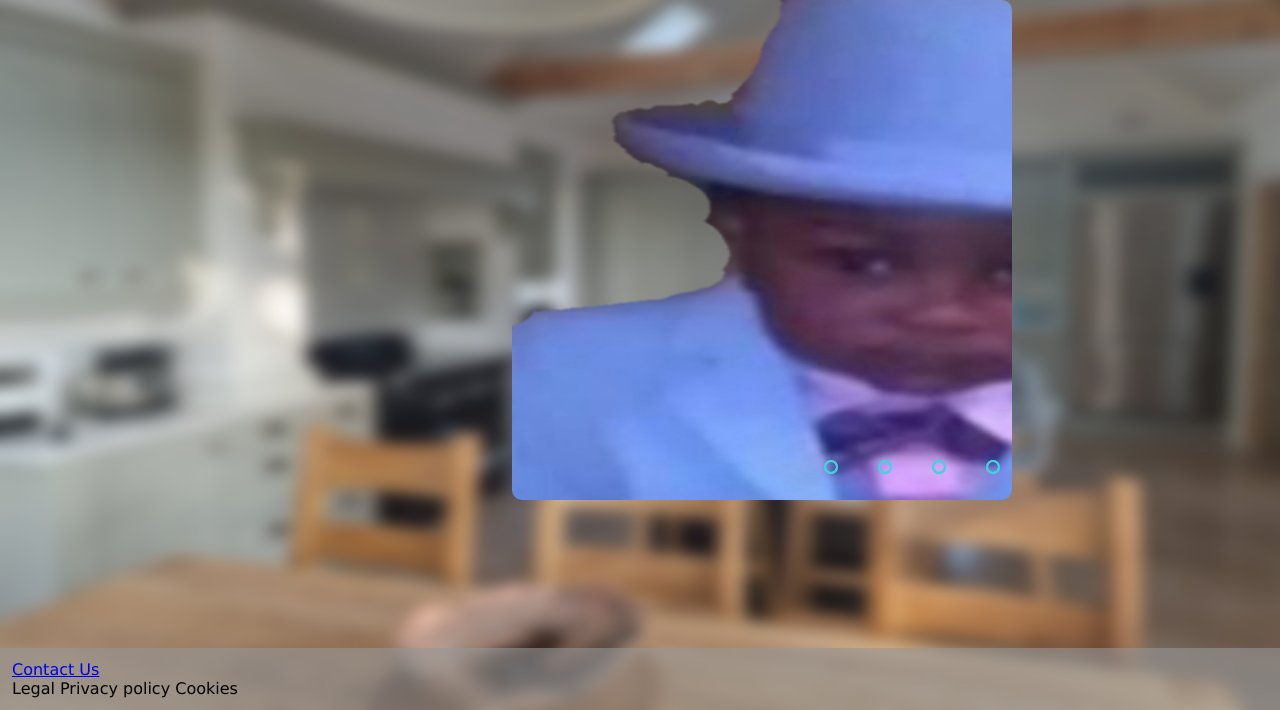
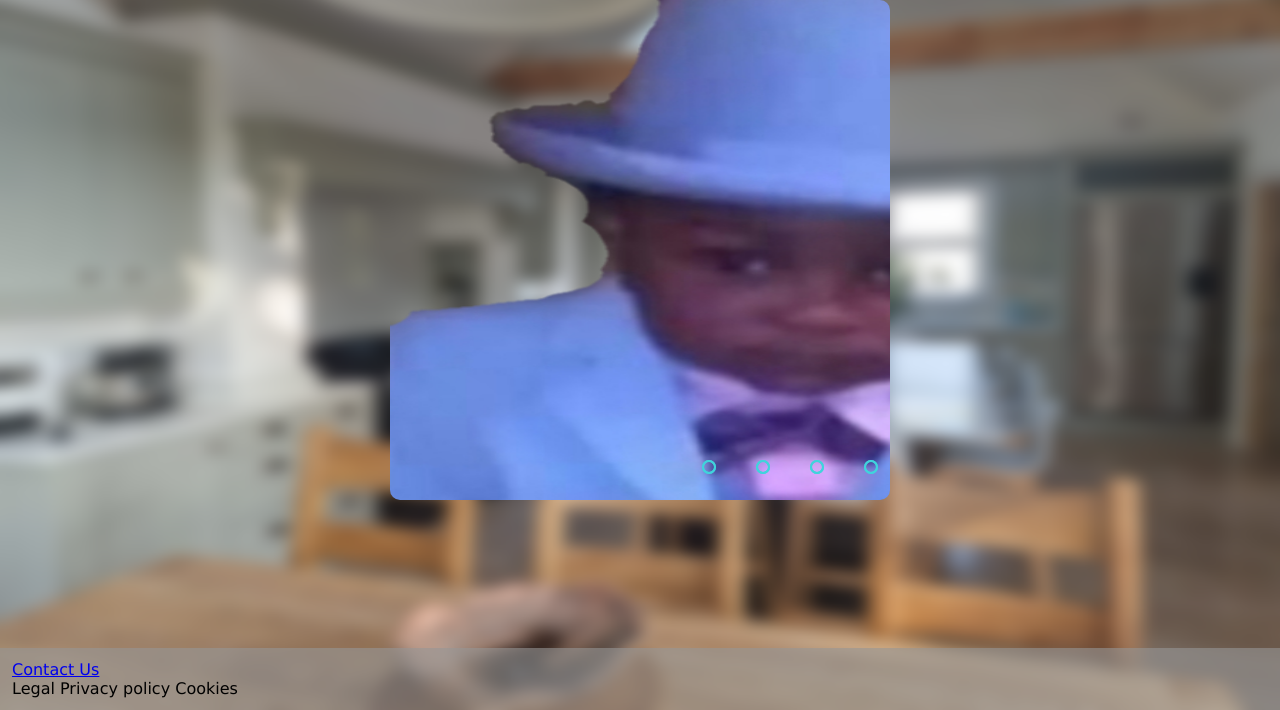
Before and after one commit to Orbitz4k/Kitchen_Website, a PHP site: page / in a window 1280 px wide. Shown: the part 90-800 px from the top of the page. Run offline with PHP 8.4, Linux system fonts and the light colour scheme.

Commit message:
Update stylesheet.css

```diff
--- a/public/css/stylesheet.css
+++ b/public/css/stylesheet.css
@@ -93,7 +93,7 @@ footer a:visited {
 }
 
 .indexCenter {
-	width: 20%;
+
 	display: flex;
 	flex-direction: column;
 	justify-content: center;
```
